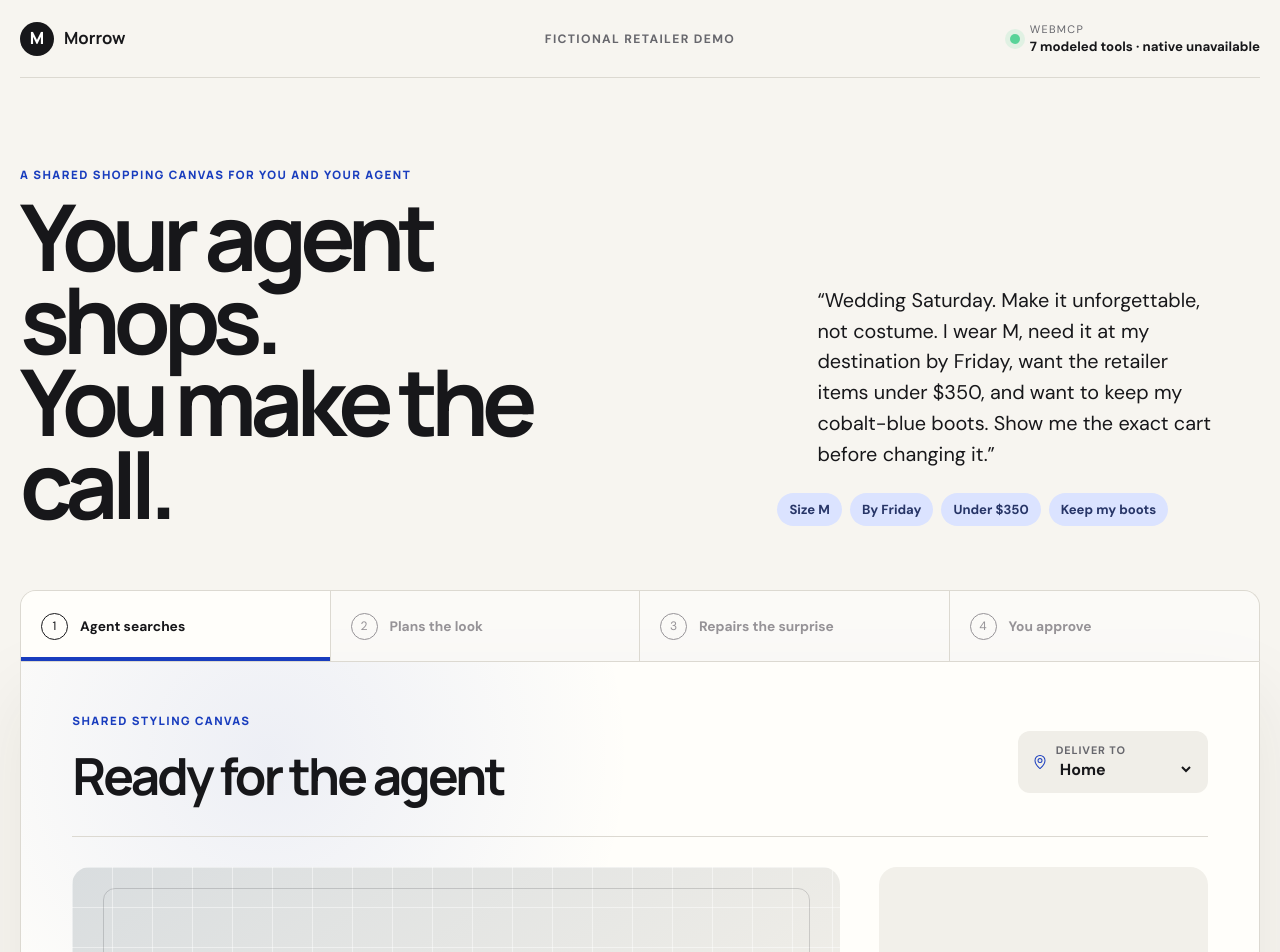
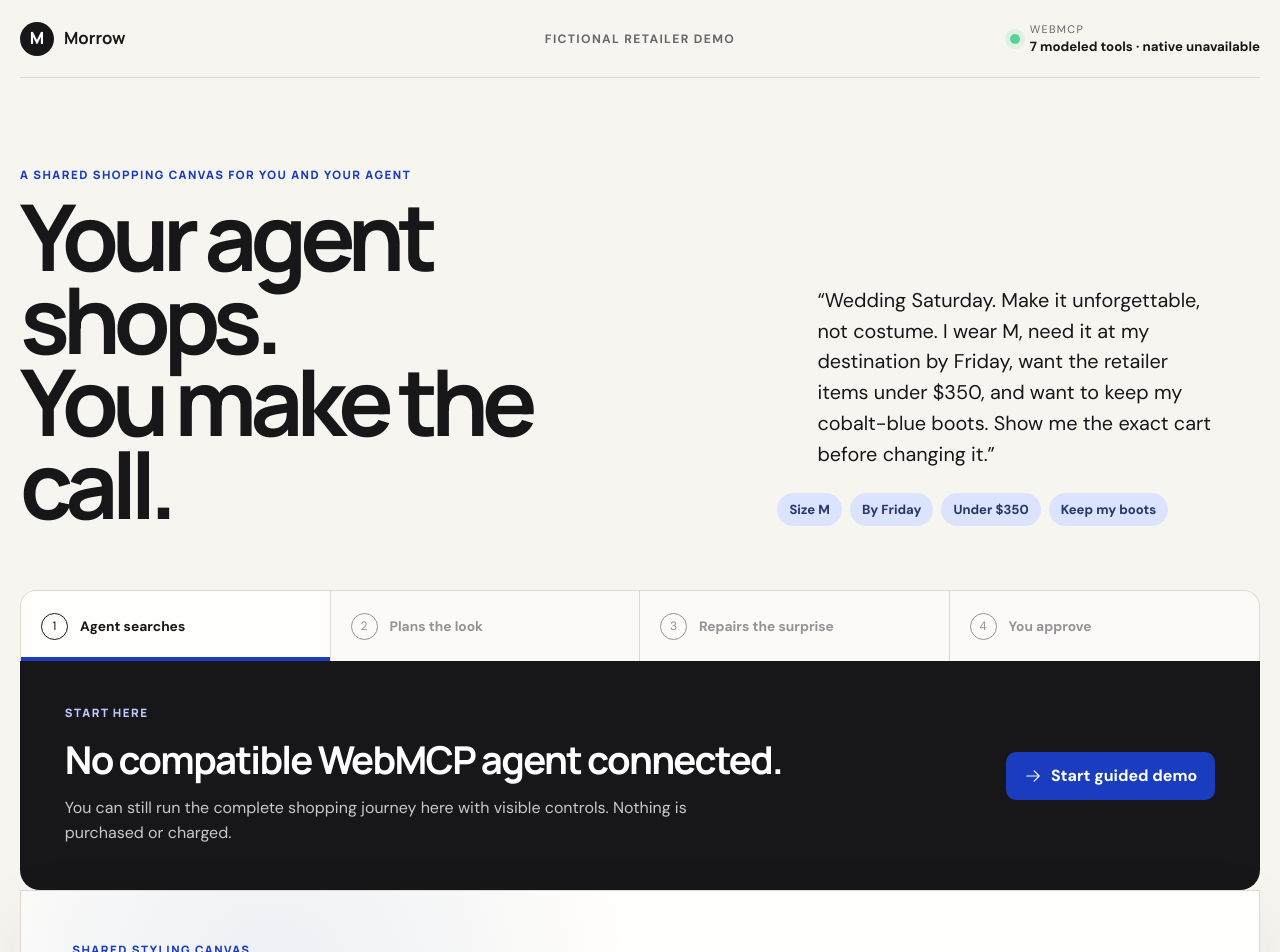
Before and after one commit to mdotk/openforagents-webmcp-challenge, a React (Vite) app: page / in a window 1280 px wide. Shown: the top 952 px of the page. Built offline with nearby package versions, Linux system fonts and the light colour scheme.

Commit message:
Clarify shopping first-run guidance

```diff
--- a/src/ShoppingApp.css
+++ b/src/ShoppingApp.css
@@ -188,6 +188,56 @@
 .shopping-canvas__journey .is-current { color: var(--ink); background: var(--panel); box-shadow: inset 0 -4px 0 var(--blue); }
 .shopping-canvas__journey .is-done { color: var(--green); background: #f5faf7; }
 
+.shopping-canvas__start {
+  display: grid;
+  grid-template-columns: minmax(0, 1.1fr) minmax(300px, .9fr) auto;
+  gap: clamp(20px, 3vw, 44px);
+  align-items: center;
+  padding: clamp(24px, 3.5vw, 46px);
+  color: white;
+  background: #17171a;
+  border-radius: 0 0 20px 20px;
+}
+.shopping-canvas__start.is-guided { grid-template-columns: minmax(0, 1fr) auto; }
+.shopping-canvas__start .shopping-canvas__eyebrow { color: #bfcaff; }
+.shopping-canvas__start h2 { margin: 5px 0 10px; font-size: clamp(1.8rem, 3vw, 3.1rem); letter-spacing: -.045em; }
+.shopping-canvas__start-copy > p:last-child { max-width: 700px; margin-bottom: 0; color: #c8c8ce; line-height: 1.55; }
+.shopping-canvas__agent-request { padding: 18px 20px; color: #1d2e67; background: #e3e8ff; border-radius: 12px; }
+.shopping-canvas__agent-request small { display: block; margin-bottom: 8px; font-size: .7rem; font-weight: 800; letter-spacing: .1em; text-transform: uppercase; }
+.shopping-canvas__agent-request blockquote { margin: 0; font-size: .92rem; font-weight: 600; line-height: 1.5; }
+.shopping-canvas__start button,
+.shopping-canvas__guided-step button {
+  display: inline-flex;
+  gap: 9px;
+  align-items: center;
+  justify-content: center;
+  min-height: 48px;
+  padding: 13px 18px;
+  color: white;
+  background: var(--blue);
+  border: 0;
+  border-radius: 10px;
+  font-weight: 800;
+  white-space: nowrap;
+}
+.shopping-canvas__start button:disabled { color: #8e8e94; background: #343439; cursor: wait; }
+.shopping-canvas__start button svg { width: 18px; height: 18px; }
+
+.shopping-canvas__guided-step {
+  display: flex;
+  gap: 22px;
+  align-items: center;
+  justify-content: space-between;
+  padding: 18px 22px;
+  color: #1d2e67;
+  background: var(--blue-soft);
+  border: 1px solid #bbc7fb;
+  border-top: 0;
+}
+.shopping-canvas__guided-step small,
+.shopping-canvas__guided-step strong { display: block; }
+.shopping-canvas__guided-step small { margin-bottom: 3px; font-size: .68rem; font-weight: 800; letter-spacing: .1em; text-transform: uppercase; }
+
 .shopping-canvas__workspace {
   padding: clamp(24px, 4vw, 56px);
   background:
@@ -365,6 +415,8 @@
 .shopping-canvas__authority strong, .shopping-canvas__authority small { display: block; }
 .shopping-canvas__authority small { margin-top: 3px; }
 .shopping-canvas__authority button { padding: 9px 13px; color: #123c2e; background: transparent; border: 1px solid #6ca88d; border-radius: 8px; font-weight: 700; }
+.shopping-canvas__authority-actions { display: flex; flex-wrap: wrap; gap: 8px; }
+.shopping-canvas__authority-actions button.is-apply { color: white; background: var(--green); }
 
 .shopping-canvas__cart { display: grid; grid-template-columns: auto minmax(0, 1fr) auto; gap: 24px; align-items: start; padding: clamp(28px, 4vw, 48px); color: white; background: var(--blue); border-color: var(--blue); }
 .shopping-canvas__cart > svg { width: 56px; height: 56px; }
@@ -379,16 +431,14 @@
 .shopping-canvas__cart .shopping-canvas__order-boundary { font-weight: 700; }
 .shopping-canvas__cart button { align-self: center; padding: 12px 18px; color: #8c94b2; background: #e5e8f3; border: 0; border-radius: 8px; font-weight: 700; }
 
-.shopping-canvas__fallback,
 .shopping-canvas__technical { padding: 0 22px; background: rgba(255, 255, 255, .55); }
-.shopping-canvas__fallback summary,
 .shopping-canvas__technical summary { padding: 19px 0; font-weight: 700; }
-.shopping-canvas__fallback > div { display: flex; flex-wrap: wrap; gap: 10px; padding: 0 0 20px; }
-.shopping-canvas__fallback button { color: white; background: var(--ink); }
-.shopping-canvas__fallback button.is-secondary { color: var(--ink); background: #e7e4dc; }
-.shopping-canvas__fallback p[role='alert'] { color: var(--red); }
 .shopping-canvas__technical > div { max-width: 980px; padding-bottom: 20px; color: var(--muted); line-height: 1.6; }
 .shopping-canvas__technical code { color: var(--ink); }
+
+.shopping-canvas__reset-row { display: flex; gap: 16px; align-items: center; justify-content: flex-end; margin-top: 18px; }
+.shopping-canvas__reset-row button { padding: 9px 13px; color: var(--muted); background: transparent; border: 1px solid var(--line); border-radius: 8px; font-weight: 700; }
+.shopping-canvas__reset-row p { margin: 0; color: var(--red); }
 
 .shopping-canvas__footer { display: flex; justify-content: space-between; padding: 34px 0 56px; color: var(--muted); font-size: .75rem; }
 
@@ -397,6 +447,8 @@
   .shopping-canvas__content { grid-template-columns: 1fr; }
   .shopping-canvas__decision { min-height: 0; }
   .shopping-canvas__look-lines { grid-template-columns: repeat(2, 1fr); }
+  .shopping-canvas__start { grid-template-columns: 1fr; }
+  .shopping-canvas__start.is-guided { grid-template-columns: 1fr auto; }
 }
 
 @media (max-width: 720px) {
@@ -413,6 +465,11 @@
   .shopping-canvas h1 { font-size: clamp(3.1rem, 17vw, 5.4rem); }
   .shopping-canvas__journey { grid-template-columns: repeat(4, minmax(120px, 1fr)); overflow-x: auto; }
   .shopping-canvas__journey > div { min-height: 62px; padding: 12px; }
+  .shopping-canvas__start,
+  .shopping-canvas__start.is-guided { grid-template-columns: 1fr; padding: 22px 18px; }
+  .shopping-canvas__start button { width: 100%; white-space: normal; }
+  .shopping-canvas__guided-step { align-items: stretch; flex-direction: column; }
+  .shopping-canvas__guided-step button { width: 100%; white-space: normal; }
   .shopping-canvas__workspace { padding: 16px; }
   .shopping-canvas__canvas-heading { align-items: flex-start; flex-direction: column; }
   .shopping-canvas__destination { width: 100%; }
--- a/src/ShoppingApp.tsx
+++ b/src/ShoppingApp.tsx
@@ -119,6 +119,7 @@ function ShoppingApp() {
   const [registeredToolNames, setRegisteredToolNames] = useState<readonly string[]>([])
   const [registrationPending, setRegistrationPending] = useState(true)
   const [actionError, setActionError] = useState<string | null>(null)
+  const [guidedDemo, setGuidedDemo] = useState(false)
 
   useEffect(() => {
     const previousTitle = document.title
@@ -201,16 +202,18 @@ function ShoppingApp() {
   const isTighterBudget = initialBudgetCents === 32500
   const isLate = stage === 'conflict'
   const isRepaired = ['repaired', 'review', 'approved', 'cart'].includes(stage)
+  const registrationError = registration?.getLastError() ?? null
+  const nativeAvailable = Boolean(registration?.supported && !registrationError)
   const nativeStatus = registrationPending
     ? 'Checking this browser…'
-    : registration?.getLastError()
+    : registrationError
       ? 'Tool registration needs attention'
       : registration?.supported
         ? `${registeredToolNames.length} native tools live`
         : `${permanentShoppingToolNames.length} modeled tools · native unavailable`
   const compactNativeStatus = registrationPending
     ? 'Checking…'
-    : registration?.getLastError()
+    : registrationError
       ? 'Tools need attention'
       : registration?.supported
         ? `${registeredToolNames.length} tools live`
@@ -254,6 +257,12 @@ function ShoppingApp() {
     setRegisteredToolNames([])
     setRegistrationPending(true)
     setActionError(null)
+    setGuidedDemo(false)
+  }
+
+  const startGuidedDemo = () => {
+    setGuidedDemo(true)
+    act(() => control.updateSharedLook(snapshot.revision, isTighterBudget ? tighterBudgetFirstLook : firstLook, []))
   }
 
   return (
@@ -303,6 +312,70 @@ function ShoppingApp() {
             </div>
           ))}
         </nav>
+
+        {stage === 'brief' ? (
+          <section className={`shopping-canvas__start ${nativeAvailable ? 'is-native' : 'is-guided'}`} aria-labelledby="shopping-start-title">
+            <div className="shopping-canvas__start-copy">
+              <p className="shopping-canvas__eyebrow">Start here</p>
+              <h2 id="shopping-start-title">
+                {registrationPending
+                  ? 'Checking for WebMCP…'
+                  : nativeAvailable
+                    ? 'WebMCP tools are ready.'
+                    : registrationError
+                      ? 'WebMCP tools need attention.'
+                      : 'No compatible WebMCP agent connected.'}
+              </h2>
+              <p>
+                {registrationPending
+                  ? 'You can start the guided version as soon as this browser check finishes.'
+                  : nativeAvailable
+                    ? `This page has registered ${registeredToolNames.length} tools. Open your browser agent and give it the request shown here; the canvas will update as it works.`
+                    : 'You can still run the complete shopping journey here with visible controls. Nothing is purchased or charged.'}
+              </p>
+            </div>
+            {nativeAvailable ? (
+              <div className="shopping-canvas__agent-request">
+                <small>Ask your browser agent</small>
+                <blockquote>“Shop this brief. Build the look here, explain your choices and stop at the exact cart review.”</blockquote>
+              </div>
+            ) : null}
+            <button
+              type="button"
+              onClick={startGuidedDemo}
+              disabled={registrationPending}
+            >
+              <ArrowRight aria-hidden="true" />
+              {registrationPending
+                ? 'Checking this browser…'
+                : nativeAvailable
+                  ? 'Run guided demo instead'
+                  : 'Start guided demo'}
+            </button>
+          </section>
+        ) : null}
+
+        {guidedDemo && ['first-look', 'conflict', 'repaired'].includes(stage) ? (
+          <section className="shopping-canvas__guided-step" aria-live="polite">
+            <div>
+              <small>Guided demo</small>
+              <strong>
+                {stage === 'first-look'
+                  ? 'The first look works for Home. Now change the delivery destination.'
+                  : stage === 'conflict'
+                    ? 'The blazer now arrives too late. Repair the look and the budget.'
+                    : 'The repaired look arrives Friday and stays under budget. Prepare the exact cart review.'}
+              </strong>
+            </div>
+            {stage === 'first-look' ? (
+              <button type="button" onClick={() => act(() => control.setDestination('event-hotel'))}>Change delivery to the event hotel</button>
+            ) : stage === 'conflict' ? (
+              <button type="button" onClick={() => act(() => control.updateSharedLook(snapshot.revision, isTighterBudget ? tighterBudgetHotelReplacements : hotelReplacements, isTighterBudget ? tighterBudgetReplacedHomeItems : replacedHomeItems))}>Repair delivery and budget</button>
+            ) : (
+              <button type="button" onClick={() => act(requestReview)}>Prepare exact cart review</button>
+            )}
+          </section>
+        ) : null}
 
         <section className={`shopping-canvas__workspace is-${stage}`} aria-labelledby="canvas-title">
           <div className="shopping-canvas__canvas-heading">
@@ -446,7 +519,10 @@ function ShoppingApp() {
         {snapshot.activeGrant ? (
           <section className="shopping-canvas__authority" aria-live="polite">
             <div><ShieldCheck /><span><strong>You approved one exact cart patch.</strong><small>{APPLY_APPROVED_CART_TOOL_NAME} is temporarily available to the agent for one use.</small></span></div>
-            <button type="button" onClick={() => act(() => control.revokeCartGrant(snapshot.activeGrant!.id))}>Revoke</button>
+            <div className="shopping-canvas__authority-actions">
+              {guidedDemo ? <button type="button" className="is-apply" onClick={() => act(() => control.applyApprovedCart(snapshot.activeGrant!.id))}>Apply approved cart</button> : null}
+              <button type="button" onClick={() => act(() => control.revokeCartGrant(snapshot.activeGrant!.id))}>Revoke</button>
+            </div>
           </section>
         ) : null}
 
@@ -471,18 +547,10 @@ function ShoppingApp() {
           </section>
         ) : null}
 
-        <details className="shopping-canvas__fallback">
-          <summary>No compatible agent? Run the same visible demo journey</summary>
-          <div>
-            {stage === 'brief' ? <button type="button" onClick={() => act(() => control.updateSharedLook(snapshot.revision, isTighterBudget ? tighterBudgetFirstLook : firstLook, []))}>Build the first look</button> : null}
-            {stage === 'first-look' ? <button type="button" onClick={() => act(() => control.setDestination('event-hotel'))}>Change delivery to the event hotel</button> : null}
-            {stage === 'conflict' ? <button type="button" onClick={() => act(() => control.updateSharedLook(snapshot.revision, isTighterBudget ? tighterBudgetHotelReplacements : hotelReplacements, isTighterBudget ? tighterBudgetReplacedHomeItems : replacedHomeItems))}>Repair delivery and budget</button> : null}
-            {stage === 'repaired' && !snapshot.review ? <button type="button" onClick={() => act(requestReview)}>Prepare exact cart review</button> : null}
-            {stage === 'approved' && snapshot.activeGrant ? <button type="button" onClick={() => act(() => control.applyApprovedCart(snapshot.activeGrant!.id))}>Simulate the approved one-use tool</button> : null}
-            <button type="button" className="is-secondary" onClick={reset}>Reset demo</button>
-          </div>
+        <div className="shopping-canvas__reset-row">
+          <button type="button" onClick={reset}>Reset demo</button>
           {actionError ? <p role="alert">{actionError}</p> : null}
-        </details>
+        </div>
 
         <details className="shopping-canvas__technical">
           <summary>How WebMCP changes this experience</summary>
```
Also changed, not shown: 1 other file (tests, documents, lock files or other folders).
